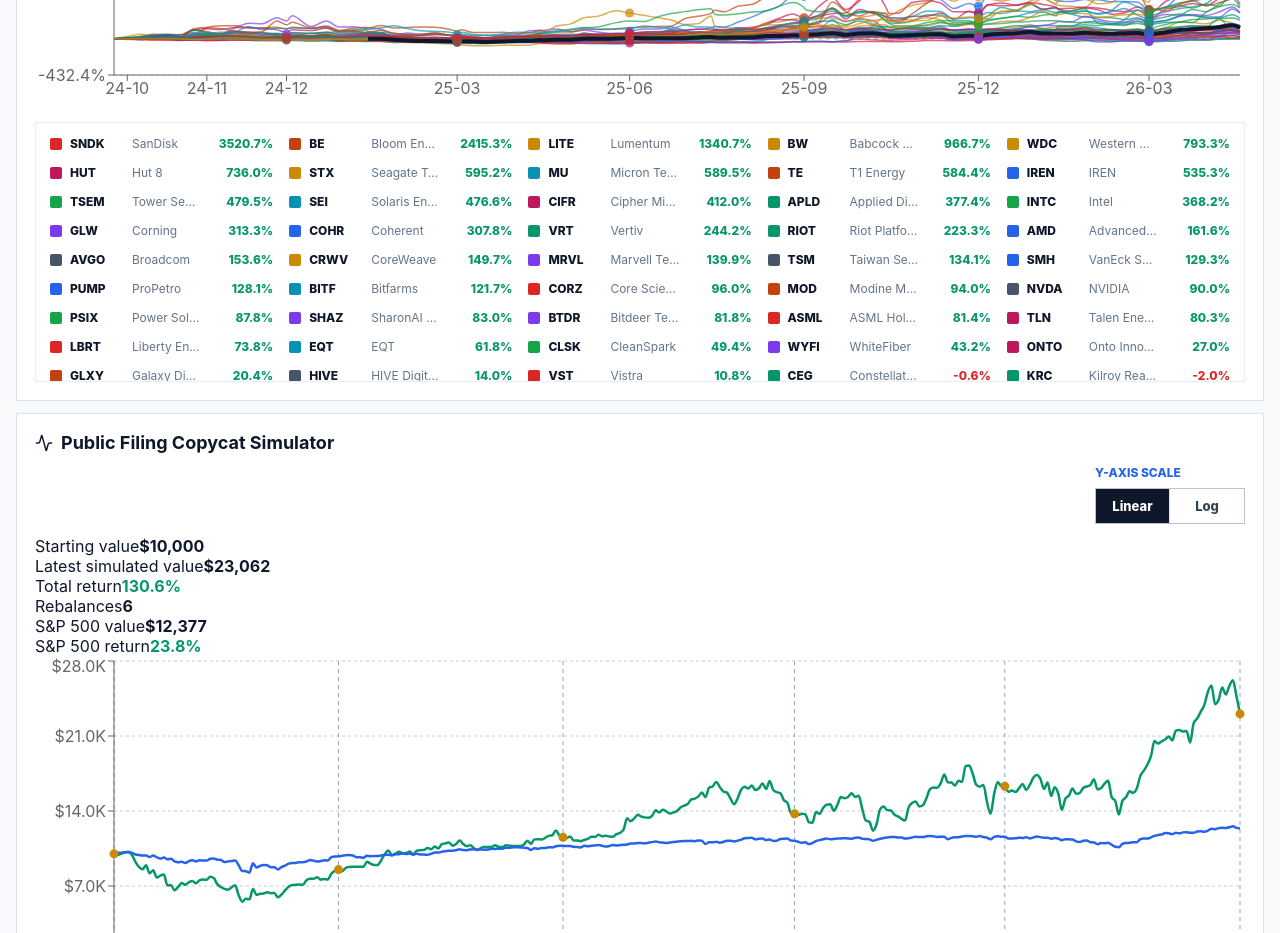
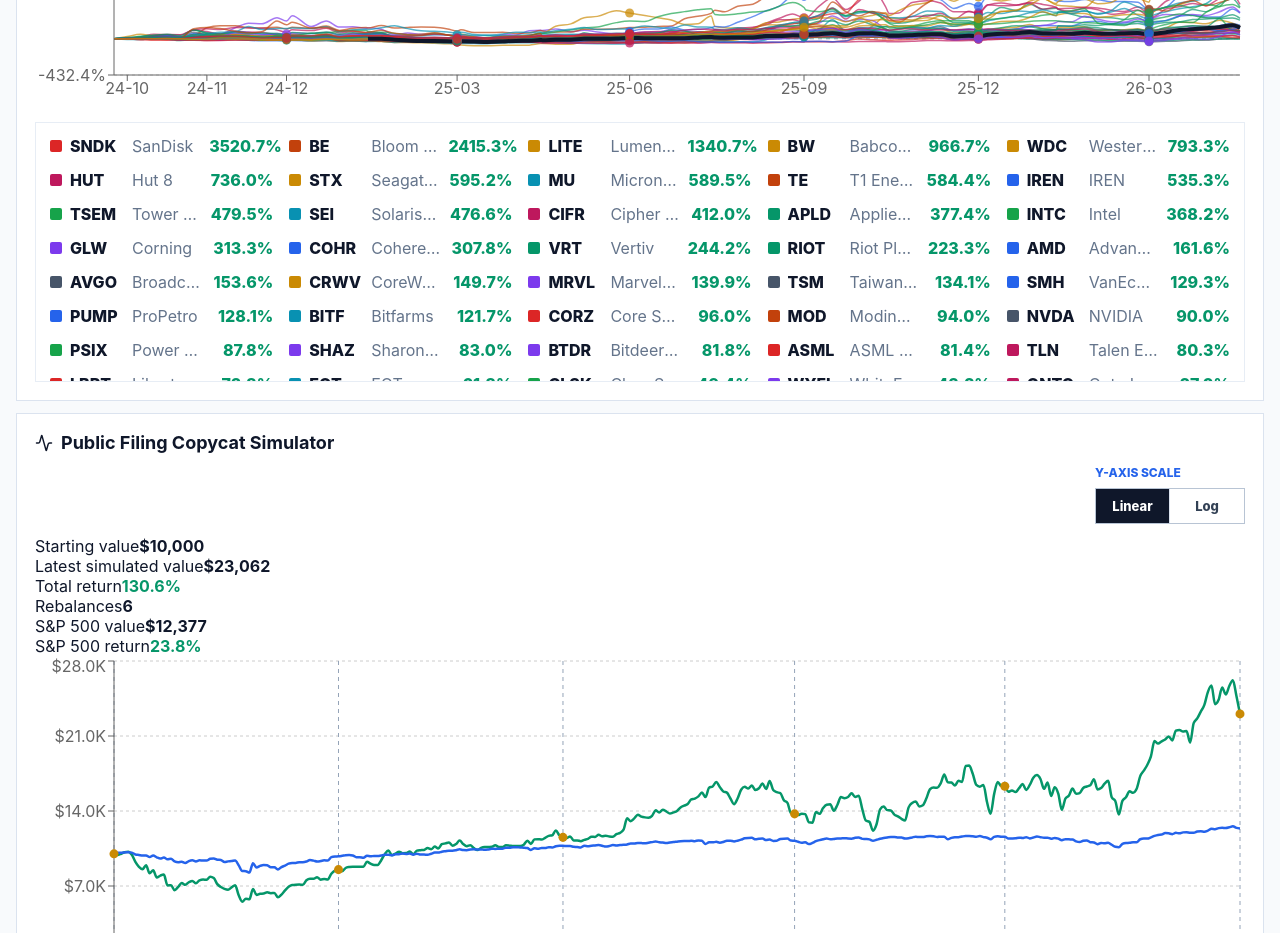
Before and after one commit to locky192/SituationalAwareness, a Next.js app: page / in a window 1280 px wide. Shown: the part 4100-5033 px from the top of the page. Built offline with nearby package versions, Linux system fonts and the light colour scheme.

Commit message:
Make overlay legend selection click-based

```diff
--- a/app/globals.css
+++ b/app/globals.css
@@ -424,7 +424,13 @@
   align-items: center;
   gap: 8px;
   padding: 3px 4px;
+  border: 0;
+  background: transparent;
+  color: inherit;
+  cursor: pointer;
   font-size: 12px;
+  font: inherit;
+  text-align: left;
 }
 
 .overlay-legend-item.highlighted {
--- a/components/PortfolioDashboard.tsx
+++ b/components/PortfolioDashboard.tsx
@@ -1133,17 +1133,19 @@
           </ResponsiveContainer>
           <div className="overlay-legend">
             {visibleOverlayLegendSecurities.map((security) => (
-              <div
+              <button
+                type="button"
                 key={security.chartKey}
                 className={`overlay-legend-item${highlightedOverlayKey === security.chartKey ? " highlighted" : ""}`}
-                onMouseEnter={() => setHighlightedOverlayKey(security.chartKey)}
-                onMouseLeave={() => setHighlightedOverlayKey(null)}
+                onClick={() =>
+                  setHighlightedOverlayKey((current) => (current === security.chartKey ? null : security.chartKey))
+                }
               >
                 <span className="swatch" style={{ background: security.color }} />
                 <strong>{security.ticker}</strong>
                 <span>{security.displayName}</span>
                 <em className={security.latestPercent >= 0 ? "positive" : "negative"}>{pct(security.latestPercent)}</em>
-              </div>
+              </button>
             ))}
           </div>
         </ChartPanel>
```
